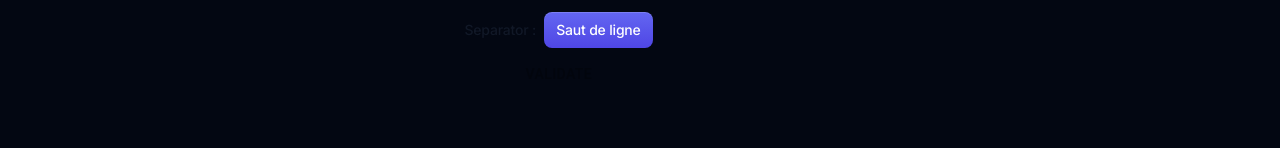
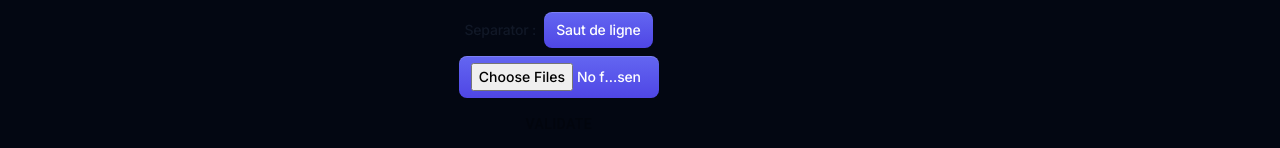
Before and after one commit to Kent1mrqs/ListRanker, a Next.js app in the folder frontend/: page /mylists in a window 1280 px wide. Both pictures are taken after a click on the button "New list". Shown: the part 497-645 px from the top of the page. Built offline with nearby package versions, Linux system fonts and the light colour scheme; no server answers.

Commit message:
init add items in list with multiple images

```diff
--- a/frontend/app/(default)/mylists/ListCreation.tsx
+++ b/frontend/app/(default)/mylists/ListCreation.tsx
@@ -1,6 +1,6 @@
 "use client";
 import {Button, Stack, Typography} from "@mui/material";
-import React, {useState} from "react";
+import React, {ChangeEvent, useState} from "react";
 import {postData} from "@/app/api";
 import TemplateInput from "@/components/Template/TemplateInput";
 import TemplateTextArea from "@/components/Template/TemplateTextArea";
@@ -105,8 +105,34 @@ export default function ListCreation() {
             fetchLists(userId, setLists)
             showNotification("New list created", "success")
         });
+    }
 
-    }
+    const addImagesAsItems = async (event: ChangeEvent<HTMLInputElement>) => {
+        if (event.target.files) {
+            const fileArray = Array.from(event.target.files);
+            console.log(fileArray);
+            const fileDataPromises = fileArray.map(async (file) => {
+                const base64 = await convertToBase64(file);
+                return {
+                    name: file.name.split('.')[0].replaceAll('_', ' '),
+                    image: base64,
+                };
+            });
+
+            const filesData = await Promise.all(fileDataPromises);
+            setNewList({...newList, name: nameList, items: filesData});
+        }
+    };
+
+    // Helper function to convert file to base64
+    const convertToBase64 = (file: File): Promise<string> => {
+        return new Promise((resolve, reject) => {
+            const reader = new FileReader();
+            reader.readAsDataURL(file);
+            reader.onload = () => resolve(reader.result as string);
+            reader.onerror = (error) => reject(error);
+        });
+    };
 
     const handleFileChange = (event: React.ChangeEvent<HTMLInputElement>, id: number) => {
         const file = event.target.files?.[0];
@@ -180,6 +206,12 @@ export default function ListCreation() {
                     <option value={';'}>;</option>
                     <option value={' '}>espace</option>
                 </TemplateSelect>
+                <input
+                    className="btn-sm bg-gradient-to-t from-indigo-600 to-indigo-500 bg-[length:100%_100%] bg-[bottom] py-[5px] text-white shadow-[inset_0px_1px_0px_0px_theme(colors.white/.16)] hover:bg-[length:100%_150%] max-w-[200px] w-full"
+                    type="file"
+                    multiple={true}
+                    accept="image/*"
+                    onChange={addImagesAsItems}/>
                 <Button disabled={!isValidInput(nameList)} onClick={onClick}>Validate</Button>
             </Stack>
             <Stack spacing={1}>
```
